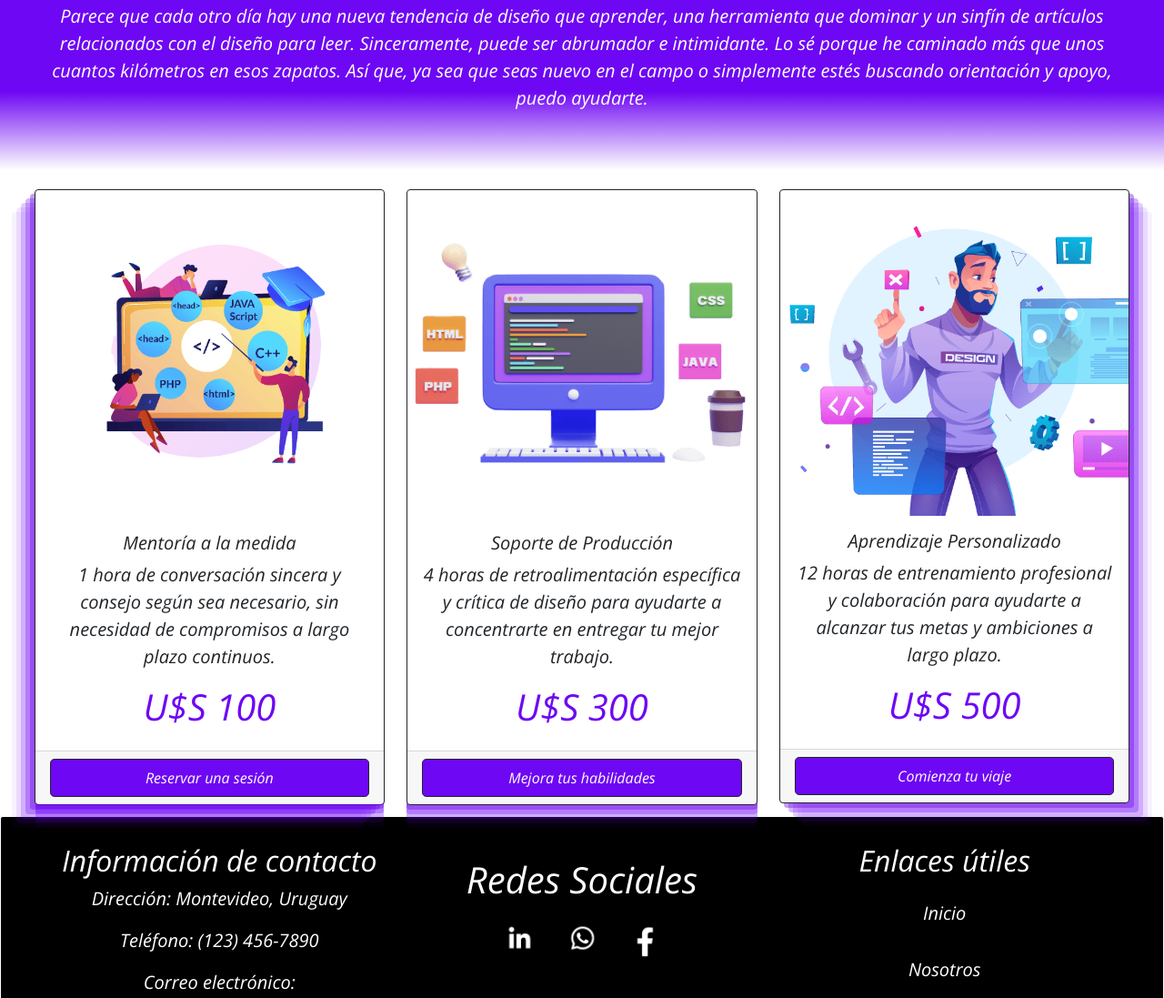
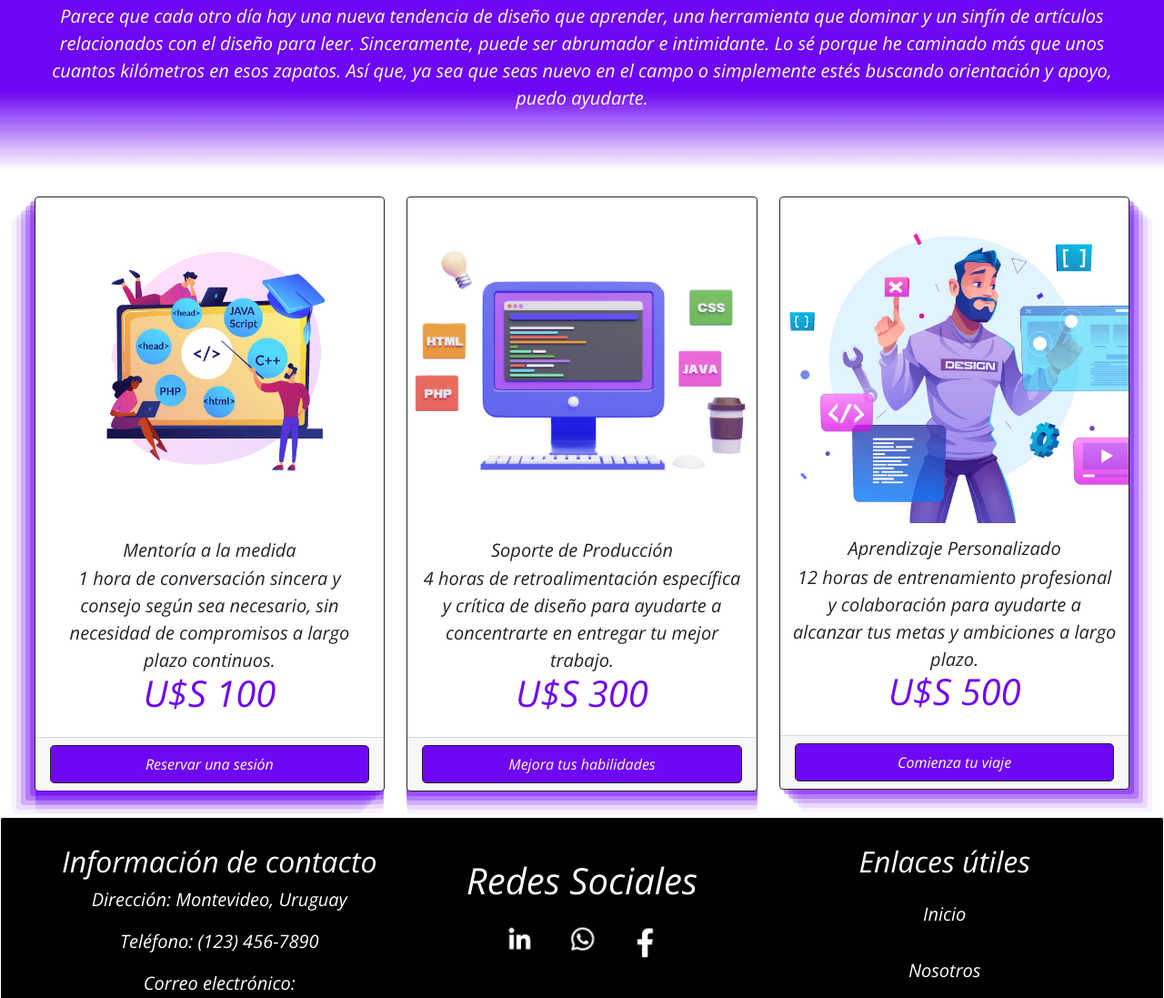
Before and after one commit to IvanMachado-its/Imachado-Coderhouse, a website: page portafolio/portafolio.html in a window 1280 px wide. Shown: the part 780-1877 px from the top of the page at 91% size. Drawn offline with nearby package versions, Linux system fonts and the light colour scheme.

Commit message:
se agrego partials components y media

```diff
--- a/portafolio/portafolio.html
+++ b/portafolio/portafolio.html
@@ -57,7 +57,7 @@
     </figure>
   </div>
 
-  <div class="row text-center">
+  <div class="cards-mentor row text-center">
     <div class="col">
       <div data-aos="fade-down" data-aos-easing="linear" data-aos-duration="1500">
         <div class="card-left card h-100 border-dark">
--- a/scss/_components.scss
+++ b/scss/_components.scss
@@ -13,6 +13,9 @@
   transition: background-color 0.3s, color 0.3s;
 }
 
+.card-text{
+margin: -1%;
+}
 .about-button:hover,
 .servicios-boton:hover,
 .sotify-boton:hover,
@@ -79,3 +82,6 @@
   .card-right {
     box-shadow: rgba(110, 7, 243, 0.4) 5px 5px, rgba(110, 7, 243, 0.3) 10px 10px, rgba(110, 7, 243, 0.2) 15px 15px, rgba(110, 7, 243, 0.1) 20px 20px, rgba(110, 7, 243, 0.05) 25px 25px;
   }
+.cards-mentor{
+    margin: 1rem;
+}
```
Also changed, not shown: css/style.css, 1 other file.
